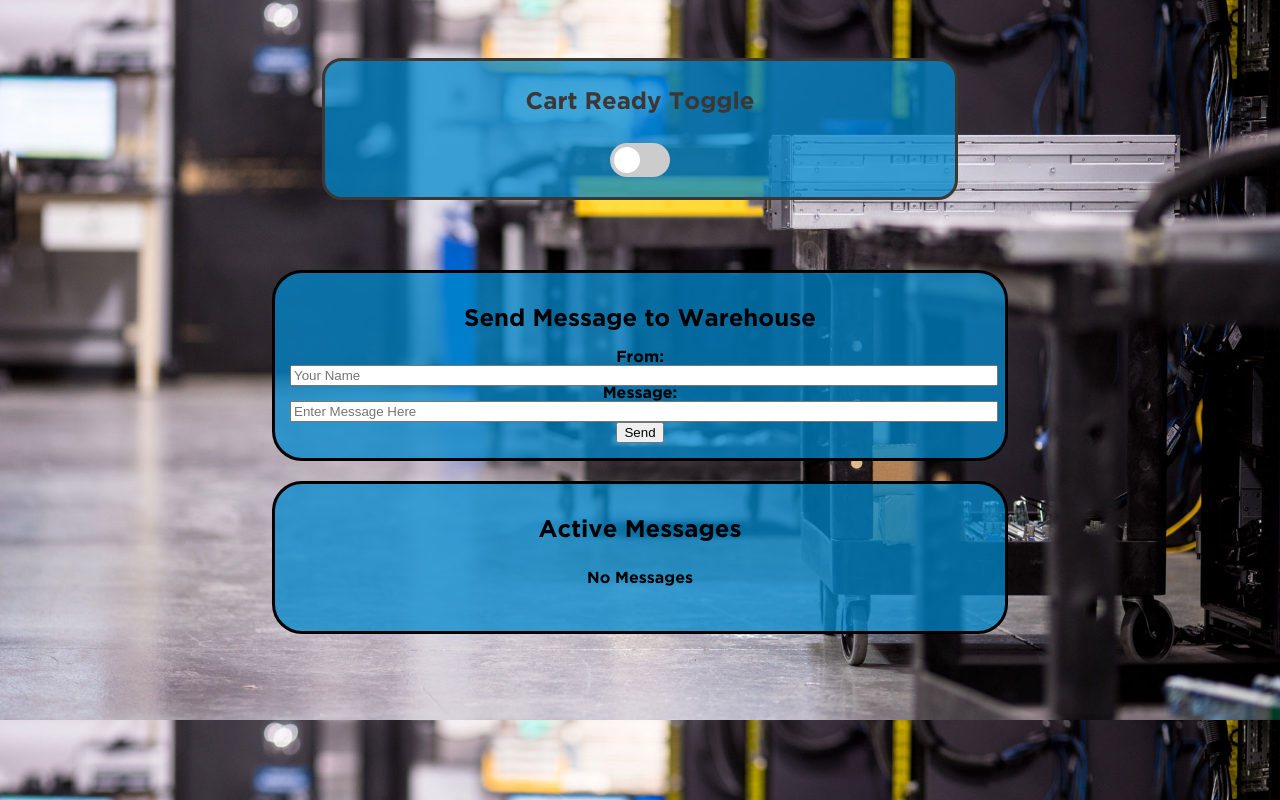
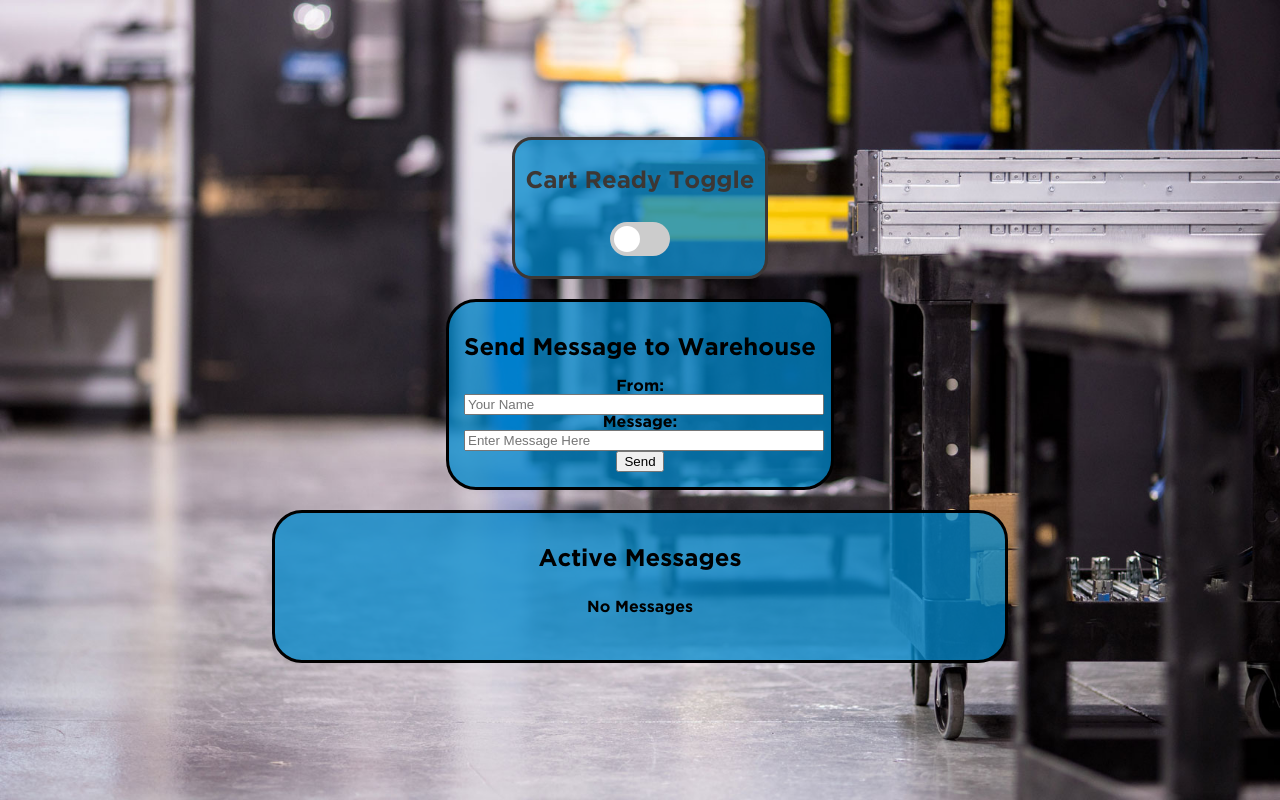
Before and after one commit to fullsizeluxury/cartReady, a website: page menu/index.html in a window 1280 px wide. Drawn offline with nearby package versions, Linux system fonts and the light colour scheme; no server answers.

Commit message:
styling updates

```diff
--- a/menu/menu.js
+++ b/menu/menu.js
@@ -86,6 +86,12 @@ socket.on('messageFromWarehouse', function (data) {
 
 socket.on('currentMessages', function (data) {
     addMessages(data);
+    console.log('added current messages');
+    console.log(data);
+    if (data.length == 0) {
+        document.getElementById('allMessages').innerHTML= 'No Messages';
+        console.log('length of 0')
+    }
 })
 
 const dcPopUp = () => {
@@ -161,8 +167,6 @@ function addMessages(data) {
         removeBox.setAttribute("onclick", "removeMessage(" + i + ")");
         document.getElementById('allMessages').appendChild(removeBox);
         document.getElementById('allMessages').appendChild(document.createElement("br"));
-
-        console.log(timeString(data[i].date));
     }
 }
 
--- a/menu/style.css
+++ b/menu/style.css
@@ -12,15 +12,17 @@
 }
 
 html body {
-    height: 100%;
+    height: 100vh;
+    margin: 0px;
 }
 
 .container {
-    display: grid;
+    display: flex;
+    flex-direction: column;
+    text-align: center;
     justify-content: center;
-    align-self: center;
-    gap: 20px;
-    text-align: center;
+
+    height: 100vh;
 }
 
 .controlWrapper {
@@ -33,7 +35,10 @@ html body {
     background-color: rgba(0, 136, 204, .75);
     align-items: center;
     align-content: center;
-    object-fit: cover;
+    margin: 10px;
+    margin-left: auto;
+    margin-right: auto;
+
 }
 
 input[type=text] {
@@ -46,10 +51,15 @@ input[type=text] {
     border-style: solid;
     border-color: #3d3734;
     color: #3d3734;
-    margin: 50px;
+    margin: 10px;
     border-radius: 20px;
     background-color: rgba(0, 136, 204, .75);
     align-items: center;
+
+    align-self: center;
+    justify-self: center;
+    margin-left: auto;
+    margin-right: auto;
 }
 
 /* The switch - the box around the slider */
```
Also changed, not shown: messagelog.txt (+15 -9 lines).
